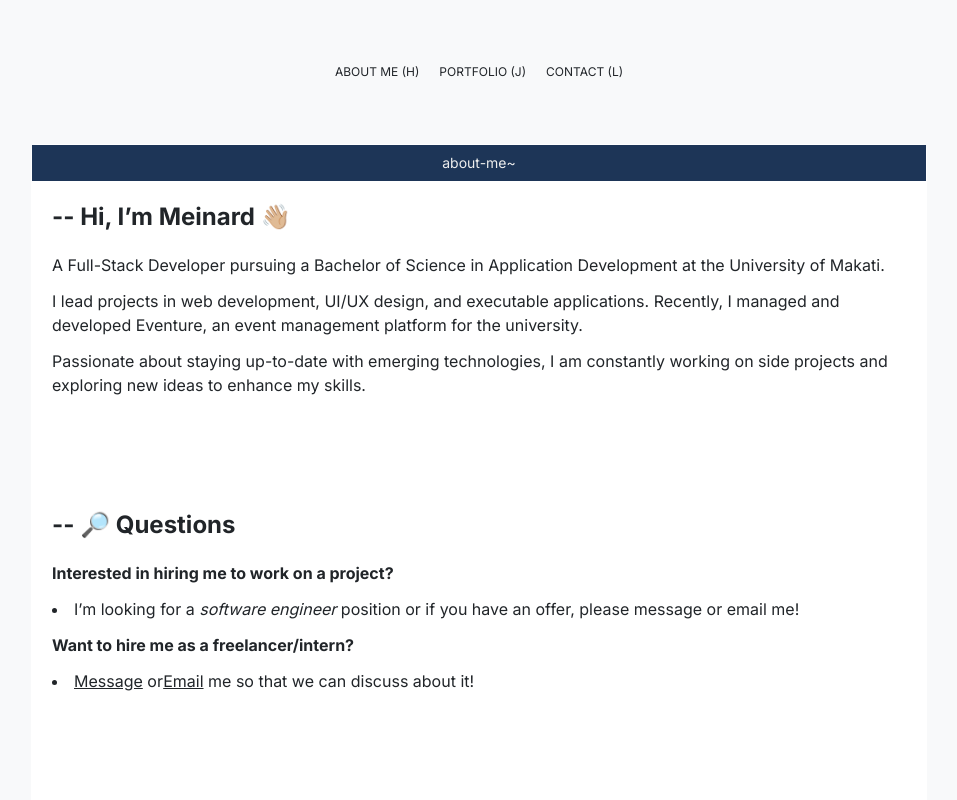
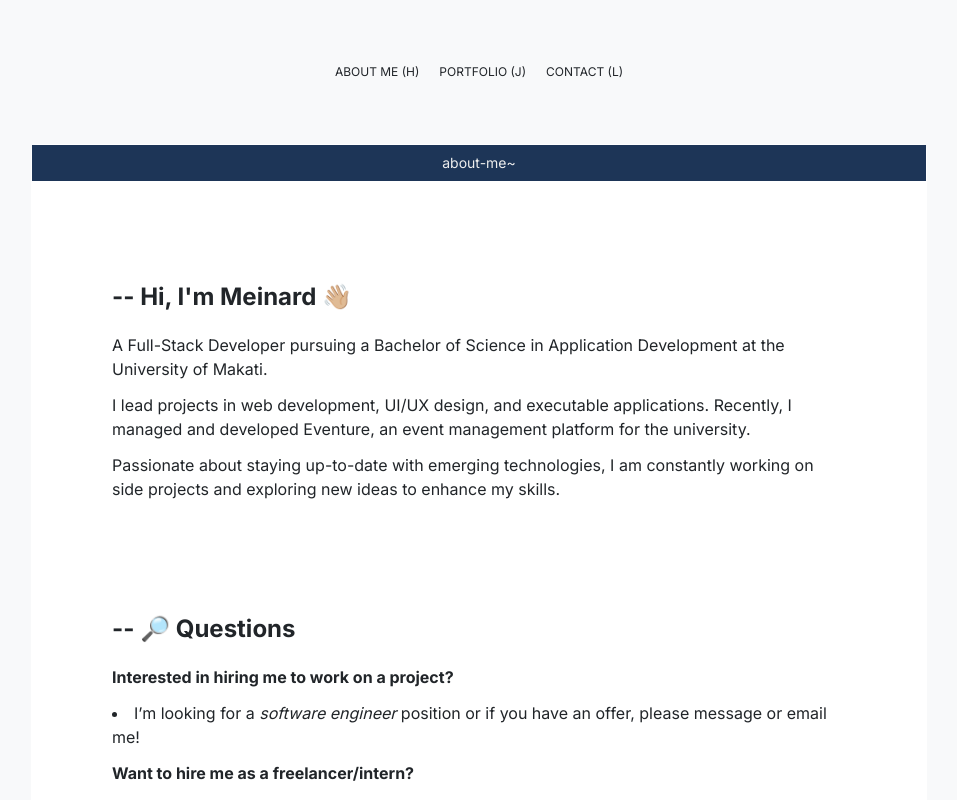
Before and after one commit to MeinardEdrei/Portfolio-Website, a Next.js app: page /About in a window 1280 px wide. Shown: the top 800 px of the page, without its empty margins (161-1118 px from the left). Built offline with nearby package versions, Linux system fonts and the light colour scheme.

Commit message:
🎨 Adjusted window padding

```diff
--- a/app/About/page.js
+++ b/app/About/page.js
@@ -16,10 +16,11 @@ const page = () => {
       <section className="flex justify-center items-center">
         <div className="bg-[var(--secondary-background)] border-[1px] border-white/15 md:w-[70%] w-[90%] h-full rounded-md">
           <div className="flex justify-center items-center bg-[--primary] p-2 text-sm text-[var(--text-inverted)]">about-me~</div>
-          <div className="flex flex-col gap-28 p-5">
+          <div className="md:px-10 py-20">
+            <div className="flex flex-col gap-28 p-5 md:px-10">
               <div className="flex flex-col gap-5">
                 <h1 className="md:text-2xl text-lg font-semibold">
-                -- Hi, I’m Meinard 👋🏼
+                  -- Hi, I&apos;m Meinard 👋🏼
                 </h1>
                 <div className="flex flex-col gap-3">
                   <p>
@@ -77,6 +78,7 @@ const page = () => {
               </div>
             </div>
           </div>
+        </div>
       </section >
     </div >
   );
```
Lines whose indentation alone changed are shown as unchanged.
